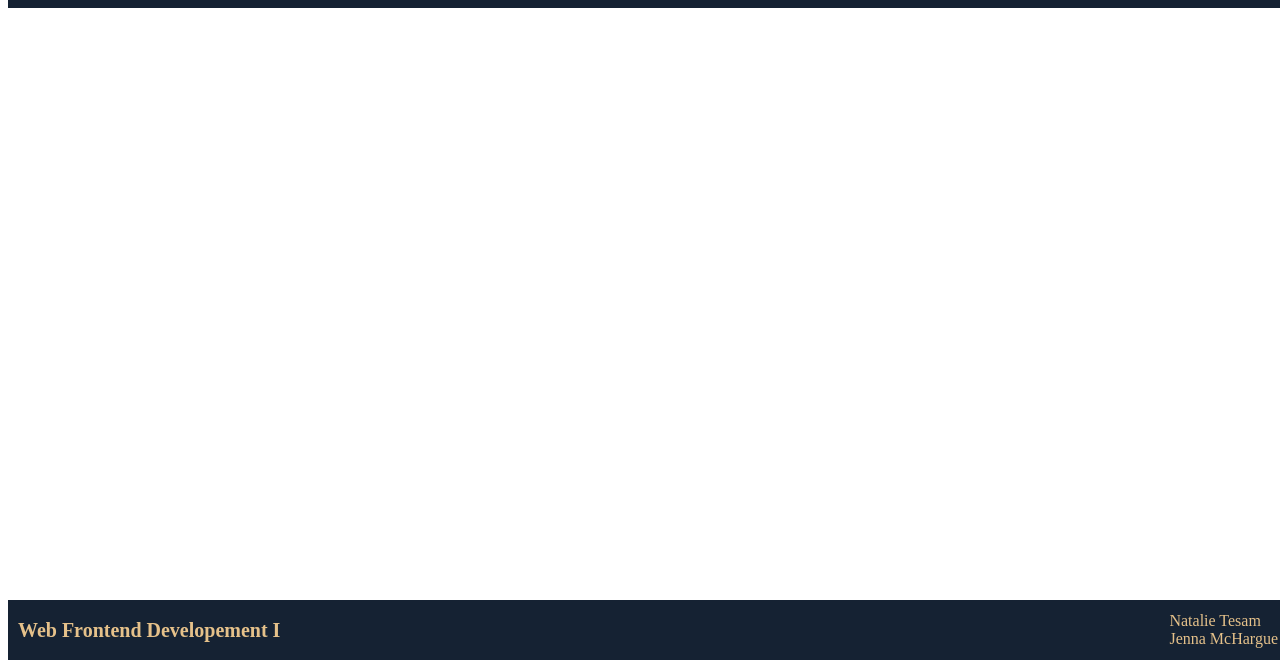
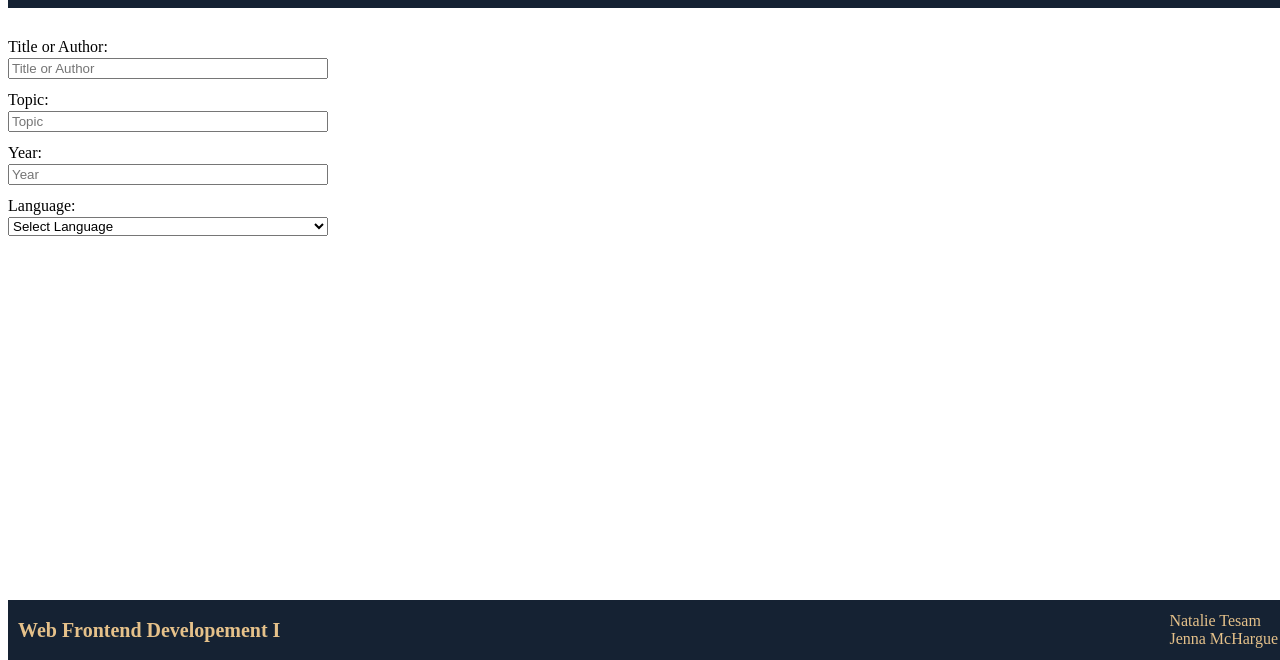
Before and after one commit to NatalieTesam/PageMate, a website built with Vite: page src/search.html in a window 1280 px wide. Shown: the part 140-800 px from the top of the page. Built offline with nearby package versions, Linux system fonts and the light colour scheme.

Commit message:
searchform

```diff
--- a/src/index.css
+++ b/src/index.css
@@ -73,3 +73,20 @@ footer p {
     align-content: center;
     padding-right: 10px;
 }
+
+/* search page */
+.searchPage {
+    display: grid;
+    grid-template-columns: 1fr 3fr;
+}
+#searchForm {
+    display: flex;
+    flex-direction: column;
+    margin-top: 30px;
+}
+#searchForm label {
+    margin-bottom: 2px;
+}
+#searchForm input {
+    margin-bottom: 12px;
+}
--- a/src/search.html
+++ b/src/search.html
@@ -19,8 +19,23 @@
             <a href="list.html">Your List</a>
         </nav>
     </header>
-    <main>
-
+    <main class="searchPage">
+        <div id="search">
+            <form id="searchForm" >
+                <label for="author">Title or Author:</label>
+                <input type="text" id="author" placeholder="Title or Author">
+                <label for="topic">Topic:</label>
+                <input type="text" name="topic" id="topic" placeholder="Topic">
+                <label for="year">Year:</label>
+                <input type="text" name="year" id="year" placeholder="Year">
+                <label for="language">Language:</label>
+                <select name="language" id="language" required>
+                <option value="select">Select Language</option>
+                <option value="english">English</option>
+                <option value="spanish">Spanish</option>
+                </select>
+            </form>
+        </div>
     </main>
     <footer>
         <h1>Web Frontend Developement I</h1>
```
